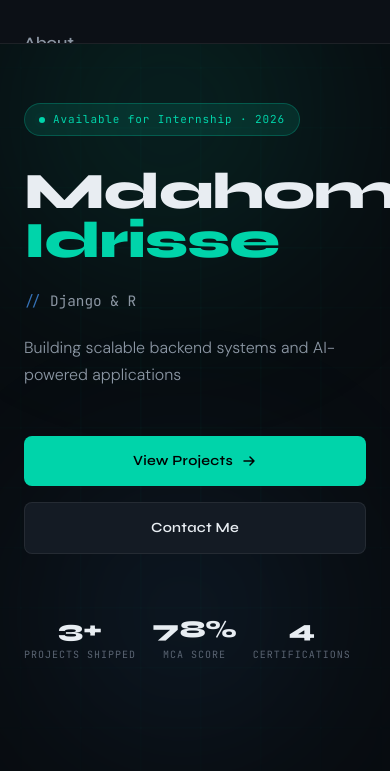
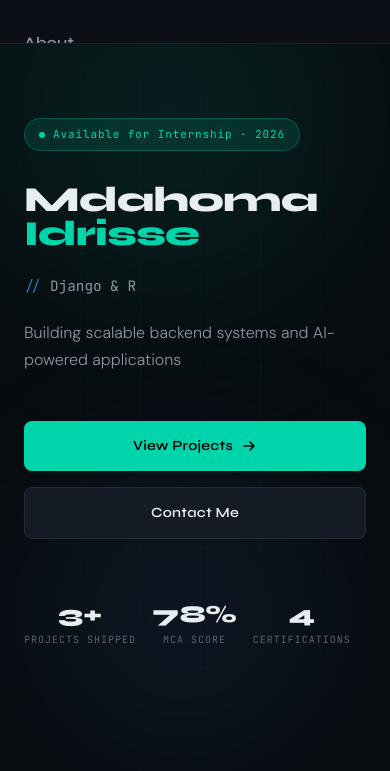
Before and after one commit to mdahoma400/mdahoma400.github.io, a plain HTML site: page index.html in a window 390 px wide. Shown: the part 73-844 px from the top of the page. Drawn offline with Linux system fonts and the light colour scheme.

Commit message:
Fix respnsivity in mobile name size

```diff
--- a/styles.css
+++ b/styles.css
@@ -457,7 +457,7 @@ ul { list-style: none; }
 .hero-name {
   font-family: var(--font-display);
   font-weight: 800;
-  font-size: clamp(3.2rem, 9vw, 7.5rem);
+  font-size: clamp(2.2rem, 9vw, 7.5rem);
   line-height: 0.95;
   letter-spacing: -0.02em;
   margin-bottom: 24px;
```
